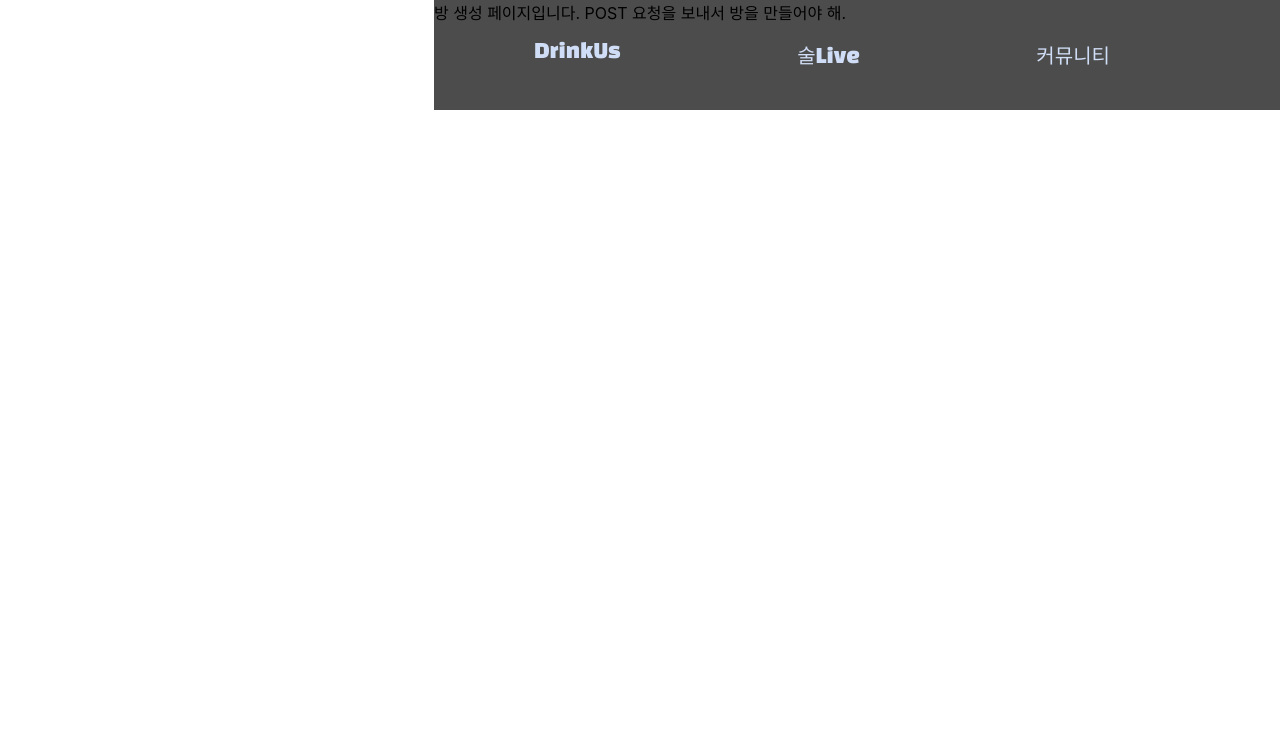
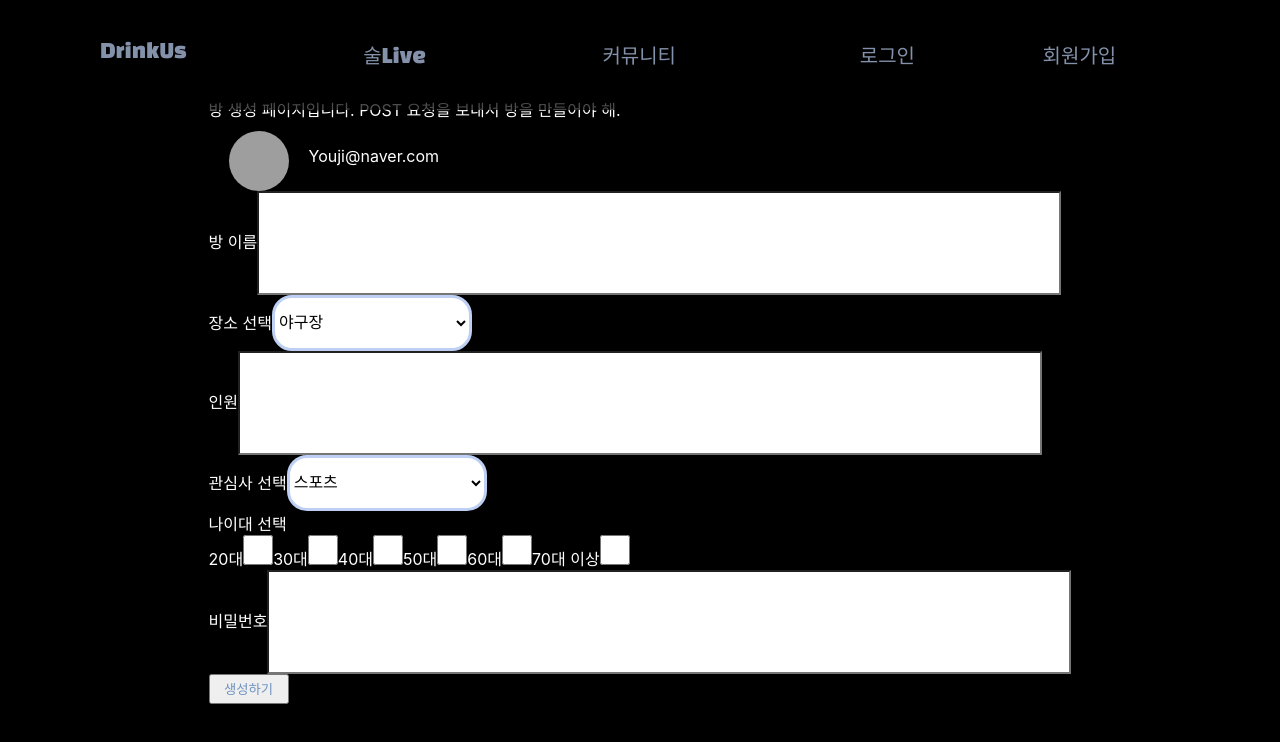
Before and after one commit to minwoo9629/DrinkUs, a React (Create React App) app in the folder FrontEnd/: page /createroom in a window 1280 px wide. Shown: the top 742 px of the page. Built offline with nearby package versions, Linux system fonts and the light colour scheme; grey boxes are pictures that could not be loaded; the HTML template or start-up script is replaced by a standard one; a web font is replaced by a local one.

Commit message:
[feat] createroom

```diff
--- a/FrontEnd/src/pages/room/CreateRoom.js
+++ b/FrontEnd/src/pages/room/CreateRoom.js
@@ -1,15 +1,225 @@
 import Header from "../../components/layout/Header";
+import { Wrapper } from "../../components/styled/Wrapper";
+import styled from "styled-components";
+import Category from "../../components/createroom/Category";
+import FetchProfile from "../../components/createroom/FetchProfile";
+import PeopleLimit from "../../components/createroom/PeopleLimit";
+import PlaceTheme from "../../components/createroom/PlaceTheme";
+import RoomAge from "../../components/createroom/RoomAge";
+import RoomName from "../../components/createroom/RoomName";
+import RoomPw from "../../components/createroom/RoomPw";
+import { useState } from "react";
+import { client } from "../../utils/client"
+
+
+const LetterColorChange = styled.div`
+  color: white;
+`
+
+const CreateButton = styled.button `
+  color: #6f92bf;
+  width: 80px;
+  height: 30px;
+`
+
+const InputForm = styled.input`
+  background-color: white;
+  width: 800px;
+  height: 100px;
+`
+
+const CheckBoxForm = styled.input`
+  background-color: white;
+  width: 30px;
+  height: 30px;
+`
+
+const SelectBox = styled.select`
+ width: 200px;
+ background-color: white;
+ border: 3px solid #BDCFF2;
+ height: 56px;
+ border-radius: 20px;
+ font-size: 16px;
+`
 
 const CreateRoom = () => {
+
+  const [roomInfo, setRoomInfo] = useState({
+    roomname: '',
+    peoplelimit: '',
+    placetheme: '',
+    roompw: '',
+    category: '',
+  });
+
+  const onRoomInfoInput = (e) => {
+    setRoomInfo({ ...roomInfo, [e.target.name]: e.target.value });
+    console.log(roomInfo)
+  };
+
+  const onRoomInfoSubmit = (e) => {
+    e.preventDefault();
+    client
+      .post("https://i7b306.p.ssafy.io/rooms", {
+        roomName: roomInfo.roomname,
+        roomPw: roomInfo.roompw,
+        placeTheme: roomInfo.placetheme,
+        PeopleLimit: roomInfo.peoplelimit,
+        ages: CheckedAges.roomage,
+        category: roomInfo.category
+      })
+      .then(function (response) {
+        console.log(response.data.message);
+      })
+      .catch(function (error) {
+        console.log(error);
+      });
+  };
+
+  // Age 관련 체크 로직
+  const [ageCheckedItems, setAgeCheckedItems] = useState(['N','N','N','N','N']);
+
+  const onCheckedAgeItemHandler = (id, isChecked) => {
+    const newageCheckedItems = [...ageCheckedItems];
+    newageCheckedItems[id] = (isChecked? 'Y':'N');
+    setAgeCheckedItems([...newageCheckedItems]);
+  }
+  // console.log(ageCheckedItems)
+
+  const [CheckedAges, setIsCheckedAges] = useState(false);
+
+
+  const onAgeCheckbox = ({target}) => {
+    setIsCheckedAges(!CheckedAges);
+    onCheckedAgeItemHandler(target.id, target.checked)
+    // console.log(ageCheckedItems)
+  };
+
+
   return (
     <>
       <Header/>
-      <div>
-        방 생성 페이지입니다.
-        POST 요청을 보내서 방을 만들어야 해.
-      </div>
+      <Wrapper>
+        <LetterColorChange>
+          방 생성 페이지입니다.
+          POST 요청을 보내서 방을 만들어야 해.
+          <div>
+            <FetchProfile/>
+            <div>
+              방 이름
+              <InputForm
+              type="text"
+              value={roomInfo.roomname}
+              name="roomname"
+              rules={[{ required: true, message: '방 이름을 입력하세요.'}]}
+              onChange={onRoomInfoInput}
+              />
+            </div>
+            <div>
+              장소 선택
+              <SelectBox
+                type="selectbox"
+                value={roomInfo.placetheme}
+                name="placetheme"
+                onChange={onRoomInfoInput}>
+                <option>야구장</option>
+                <option>펍</option>
+                <option>편의점</option>
+                <option>한강공원</option>
+              </SelectBox>
+            </div>
+            <div>
+              인원
+              <InputForm
+                type="integer"
+                value={roomInfo.peoplelimit}
+                name="peoplelimit"
+                rules={[{ required: true, message: '최대인원을 입력하세요.'}]}
+                onChange={onRoomInfoInput}
+              />
+            </div>
+            <div>
+              관심사 선택
+              <SelectBox
+                type="selectbox"
+                value={roomInfo.category}
+                name="category"
+                onChange={onRoomInfoInput}>
+                <option>스포츠</option>
+                <option>음악</option>
+                <option>게임/오락</option>
+                <option>문화</option>
+                <option>기타</option>
+              </SelectBox>
+            </div>
+            <div>
+              나이대 선택
+              <div>
+                20대
+                <CheckBoxForm
+                  type="checkbox"
+                  id = "0"
+                  value={CheckedAges.roomage}
+                  name="roomage"
+                  onChange={onAgeCheckbox}
+                />
+                30대
+                <CheckBoxForm
+                  type="checkbox"
+                  id = "1"
+                  value={CheckedAges.roomage}
+                  name="roomage"
+                  onChange={onAgeCheckbox}
+                />
+                40대
+                <CheckBoxForm
+                  type="checkbox"
+                  id = "2"
+                  value={CheckedAges.roomage}
+                  name="roomage"
+                  onChange={onAgeCheckbox}
+                />
+                50대
+                <CheckBoxForm
+                  type="checkbox"
+                  id = "3"
+                  value={CheckedAges.roomage}
+                  name="roomage"
+                  onChange={onAgeCheckbox}
+                />
+                60대
+                <CheckBoxForm
+                  type="checkbox"
+                  id = "4"
+                  value={CheckedAges.roomage}
+                  name="roomage"
+                  onChange={onAgeCheckbox}
+                />
+                70대 이상
+                <CheckBoxForm
+                  type="checkbox"
+                  id = "5"
+                  value={CheckedAges.roomage}
+                  name="roomage"
+                  onChange={onAgeCheckbox}
+                />
+              </div>
+            </div>
+            <div>
+              비밀번호
+              <InputForm
+                type="integer"
+                value={roomInfo.roompw}
+                name="roompw"
+                onChange={onRoomInfoInput}
+              />
+            </div>
+            <CreateButton onClick={onRoomInfoSubmit}>생성하기</CreateButton>
+          </div>
+          </LetterColorChange>
+      </Wrapper>
     </>
-
   );
 };
 
```
